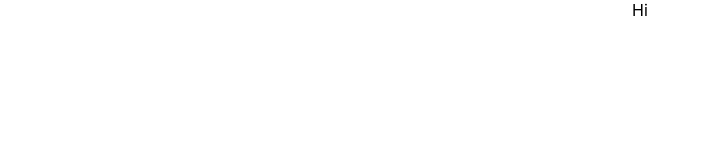
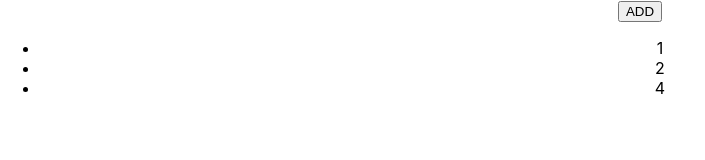
Before and after one commit to AndriiNyzhnyk1994/material-app, a React (Create React App) app: page / in a window 1280 px wide. Shown: the top 160 px of the page, without its empty margins (0-705 px from the left). Built offline with nearby package versions, Linux system fonts and the light colour scheme.

Commit message:
testing useState (done)

```diff
--- a/src/App.js
+++ b/src/App.js
@@ -1,10 +1,26 @@
-import React from 'react'
+import React, { useState } from 'react'
 import './App.css';
 
+
 function App() {
+
+  const [numbers, setNumbers] = useState([1, 2, 4])
+
+  const addNumber = () => {
+    const randNumber = Math.round(Math.random() * 10)
+    const newArr = [...numbers, randNumber]
+    setNumbers(newArr)
+  }
+
   return (
     <div className="App">
-      Hi
+      <button onClick={addNumber}>ADD</button>
+      <ul>
+        {numbers.map((num, index) => (
+          <li key={index}>{num}</li>
+        ))}
+      </ul>
+
     </div>
   );
 }
```
